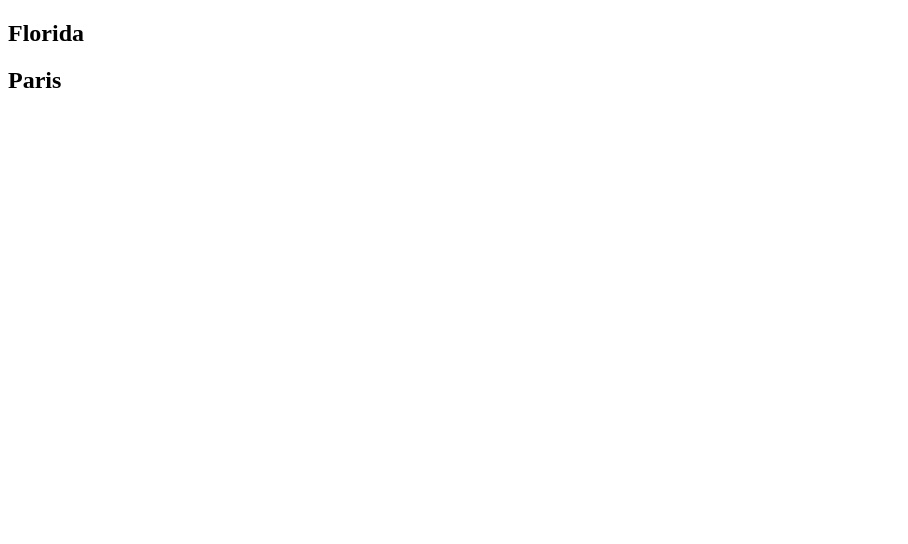
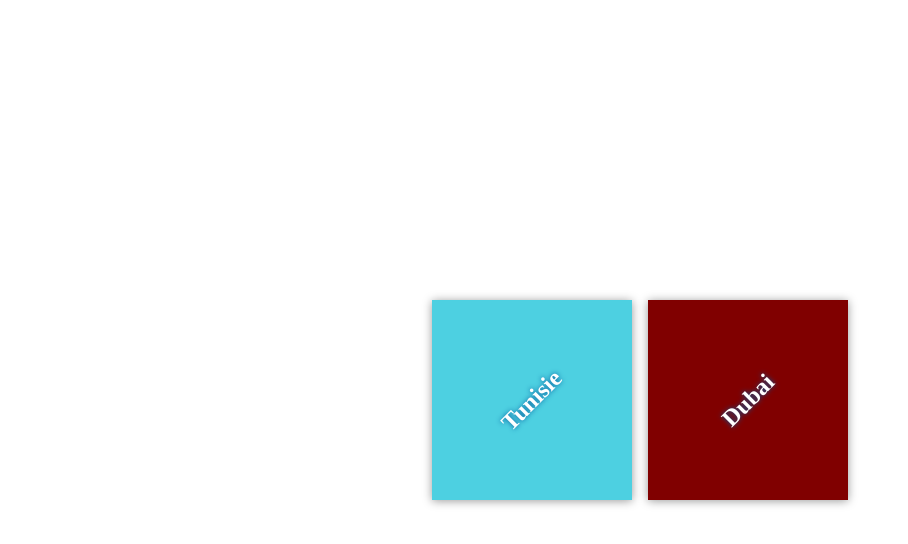
Before and after one commit to MehdiElayeb/git-repo-by-mehdi, a plain HTML site: page index.html in a window 1280 px wide. Shown: the whole page, without its empty margins (0-908 px from the left). Drawn offline with Linux system fonts and the light colour scheme.

Commit message:
change cantry name

```diff
--- /dev/null
+++ b/css/app.css
@@ -0,0 +1,60 @@
+html {
+    box-sizing: border-box;
+    height: 100%;
+}
+
+*,
+*::before,
+*::after {
+    box-sizing: inherit;
+}
+
+body {
+    display: flex;
+    margin: 0;
+    height: 100%;
+}
+
+.container {
+    margin: auto;
+    padding: 1em;
+    width: 80%;
+}
+
+.destination-container {
+    display: flex;
+    flex-flow: wrap;
+    justify-content: center;
+}
+
+.destination {
+    background: #03a9f4;
+    box-shadow: 0 1px 9px 0 rgba(0, 0, 0, 0.4);
+    color: white;
+    margin: 0.5em;
+    min-height: 200px;
+    flex: 0 1 200px;
+    display: flex;
+    justify-content: center;
+    align-items: center;
+    text-align: center;
+}
+
+.destination:hover h2 {
+    transform: rotate(0deg);
+}
+
+h2 {
+    margin: 0;
+    transform: rotate(-45deg);
+    transition: transform 0.5s;
+    text-shadow: 0 0 5px #01579b;
+}
+
+#belize {
+    background-color: #4dd0e1;
+}
+
+#barcelona {
+    background-color: #800000;
+}
--- a/index.html
+++ b/index.html
@@ -4,21 +4,19 @@
     <meta charset="utf-8">
     <title>Travels</title>
     <meta name="description" content="">
-<link rel="stylesheet" href="app.css">
+    <link rel="stylesheet" href="css/app.css">
 </head>
 <body>
 
     <div class="container">
         <div class="destination-container">
-
-<div class="destination" id="florida">
-<h2>Florida</h2>
+            <div class="destination" id="belize">
+                <h2>Tunisie</h2>
             </div>
 
-<div class="destination" id="paris">
-<h2>Paris</h2>
+            <div class="destination" id="barcelona">
+                <h2>Dubai</h2>
             </div>
-
         </div>
     </div>
 
```
Also changed, not shown: 6 other files. Lines whose indentation alone changed are shown as unchanged.
